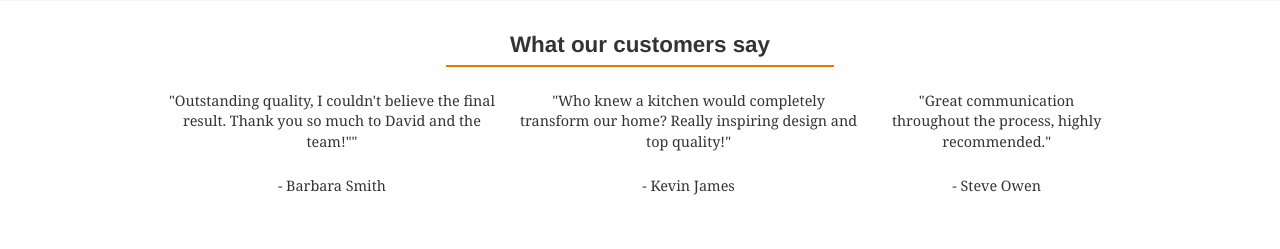
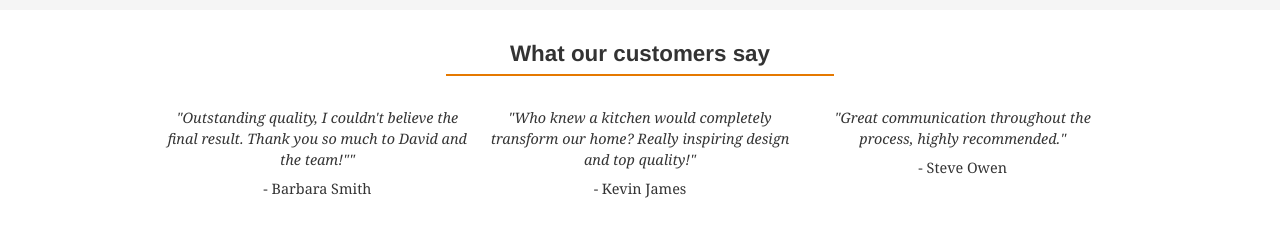
Before and after one commit to lukeprosser/celtic-kitchens, a Gatsby site: page / in a window 1280 px wide. Shown: the part 1023-1272 px from the top of the page. Built offline with nearby package versions, Linux system fonts and the light colour scheme; Gatsby itself is replaced by a stand-in of ours; some packages are replaced by stand-ins of ours; what typography-theme-moraga would draw is missing.

Commit message:
Testimonials style

```diff
--- a/src/components/global/layout.scss
+++ b/src/components/global/layout.scss
@@ -43,6 +43,7 @@ a:hover {
   padding-bottom: 1rem;
 
   .page-section-header {
+    margin-bottom: 2rem;
     font-size: 1.4rem;
   }
   .page-section-header:after {
--- a/src/components/index/brands.scss
+++ b/src/components/index/brands.scss
@@ -18,7 +18,7 @@
   }
 }
 
-@media (min-width: 700px) {
+@media (min-width: 600px) {
   .brands {
     .container {
       .brands-content {
--- a/src/components/index/testimonials.js
+++ b/src/components/index/testimonials.js
@@ -9,24 +9,26 @@ const Testimonials = () => {
         <h2 className="page-section-header">What our customers say</h2>
         <div className="testimonials-content">
           <div className="testimonials-content-item">
-            <p>
+            <p className="testimonials-content-item-quote">
               "Outstanding quality, I couldn't believe the final result. Thank
               you so much to David and the team!""
             </p>
-            <p>- Barbara Smith</p>
+            <p className="testimonials-content-item-customer">
+              - Barbara Smith
+            </p>
           </div>
           <div className="testimonials-content-item">
-            <p>
+            <p className="testimonials-content-item-quote">
               "Who knew a kitchen would completely transform our home? Really
               inspiring design and top quality!"
             </p>
-            <p>- Kevin James</p>
+            <p className="testimonials-content-item-customer">- Kevin James</p>
           </div>
           <div className="testimonials-content-item">
-            <p>
+            <p className="testimonials-content-item-quote">
               "Great communication throughout the process, highly recommended."
             </p>
-            <p>- Steve Owen</p>
+            <p className="testimonials-content-item-customer">- Steve Owen</p>
           </div>
         </div>
       </div>
--- a/src/components/index/testimonials.scss
+++ b/src/components/index/testimonials.scss
@@ -5,18 +5,30 @@
   .container {
     .testimonials-content {
       .testimonials-content-item {
-        padding: 0 0.7rem;
+        margin-bottom: 2rem;
+        padding: 0 2rem;
+
+        * {
+          margin-bottom: 0.5rem;
+        }
+
+        .testimonials-content-item-quote {
+          font-style: italic;
+        }
       }
     }
   }
 }
 
-@media (min-width: 700px) {
+@media (min-width: 600px) {
   .testimonials {
     .container {
       .testimonials-content {
         display: flex;
         .testimonials-content-item {
+          margin-bottom: 0;
+          padding: 0 0.7rem;
+          width: 100%;
           font-size: 0.9rem;
         }
       }
```
